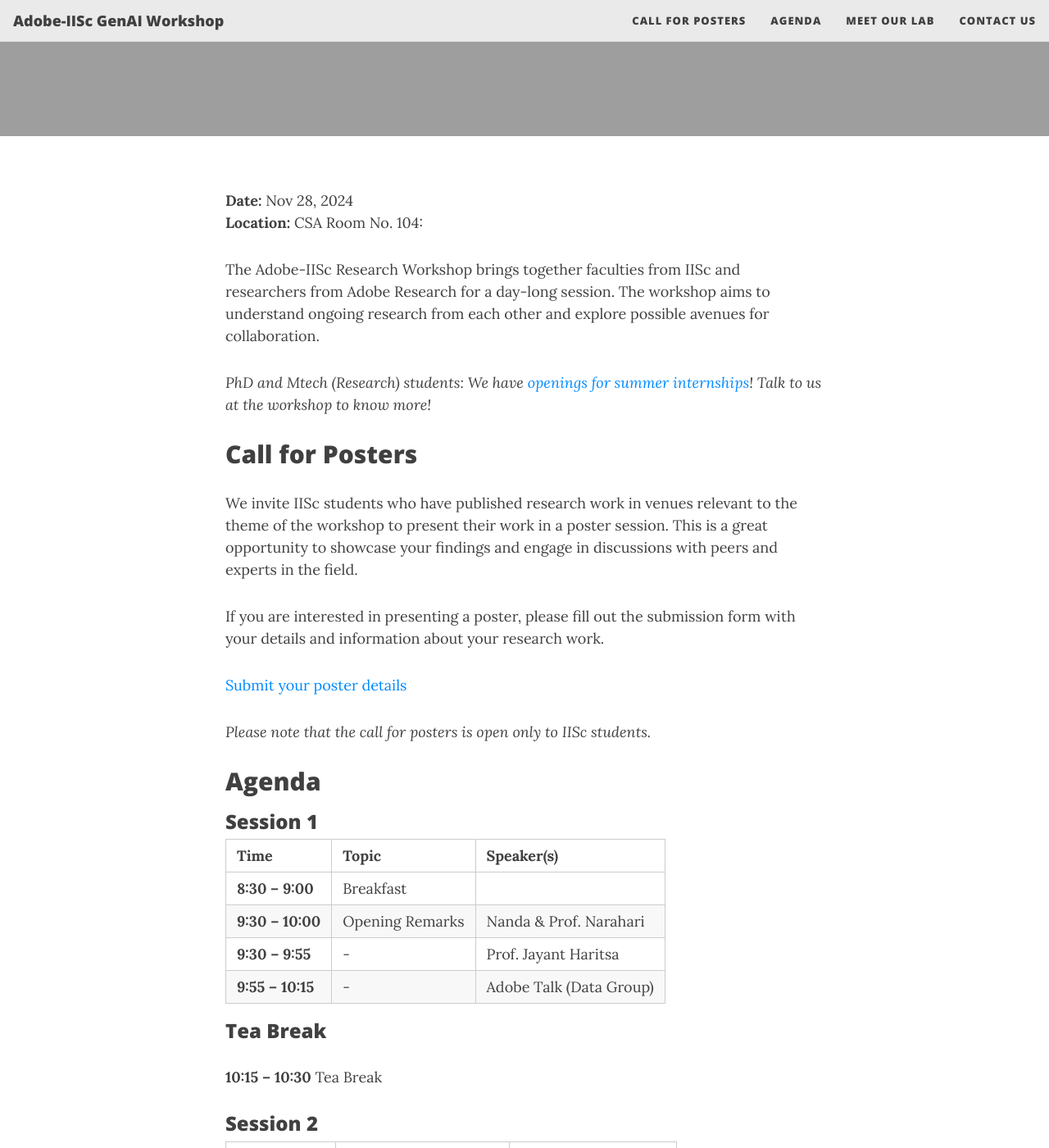
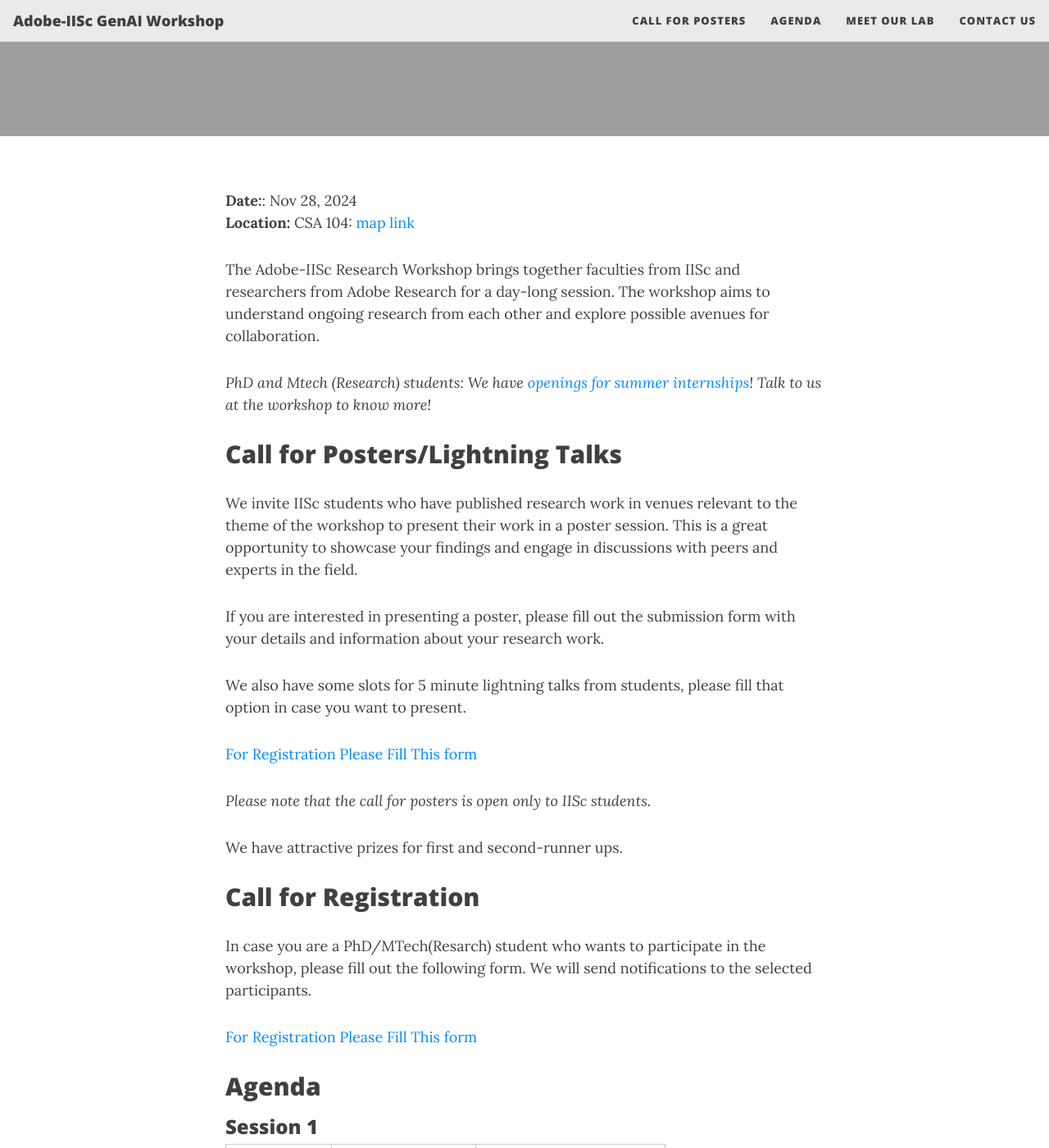
Before and after one commit to adobe-iisc-workshop/adobe-disc-workshop.github.io, a Jekyll site: the page built from index.md, in a window 1280 px wide and 1400 px high, scrolled down 555 px. Shown: the whole window at 82% size. Built offline with Jekyll 4.4.1, drawn with Linux system fonts in a browser that asks for light colours; nearby versions of some CDN libraries.

Commit message:
Update Desc

```diff
--- a/index.md
+++ b/index.md
@@ -5,24 +5,33 @@ subtitle: Nov 28, 2024
 cover-img: assets/img/bg2.jpg
 ---
 
-**Date:** Nov 28, 2024
-**Location:** CSA Room No. 104:
+**Date:**: Nov 28, 2024
+**Location:** CSA 104: [map link](https://www.google.com/maps/dir//csa+iisc/data=!4m6!4m5!1m1!4e2!1m2!1m1!1s0x3bae17d3b5a43863:0xe4240a4d6bc7a0da?sa=X&ved=1t:3061&ictx=111)
 
 The Adobe-IISc Research Workshop brings together faculties from IISc and researchers from Adobe Research for a day-long session. The workshop aims to understand ongoing research from each other and explore possible avenues for collaboration.
 
-_PhD and Mtech (Research) students: We have [openings for summer internships](https://adobe.wd5.myworkdayjobs.com/external_experienced/job/Bangalore/Research-PhD-Intern_R142469)! Talk to us at the workshop to know more!_
+_PhD and Mtech (Research) students: We have [openings for summer internships]()! Talk to us at the workshop to know more!_
 
-## Call for Posters
+## Call for Posters/Lightning Talks
 
 We invite IISc students who have published research work in venues relevant to the theme of the workshop to present their work in a poster session. This is a great opportunity to showcase your findings and engage in discussions with peers and experts in the field.
 
 If you are interested in presenting a poster, please fill out the submission form with your details and information about your research work.
 
-[Submit your poster details](https://forms.office.com/Pages/ResponsePage.aspx?id=l80Vb6f240Gyxa1Bk5dkdo5tvGoZ4OFLnHETYHkpxOFUOFZNVlREMUcyS040M0dBOUgxRENZMDFUOS4u)
+We also have some slots for 5 minute lightning talks from students, please fill that option in case you want to present.
+
+[For Registration Please Fill This form](https://forms.office.com/Pages/ResponsePage.aspx?id=l80Vb6f240Gyxa1Bk5dkdo5tvGoZ4OFLnHETYHkpxOFUQ0NDNjBSMFg1UzBES0c3NjVUR0FRVlpWMi4u)
 
 *Please note that the call for posters is open only to IISc students.*
 
+We have attractive prizes for first and second-runner ups.
 
+## Call for Registration
+
+In case you are a PhD/MTech(Resarch) student who wants to participate in the workshop, please fill out the following form. We will send notifications to the selected participants.
+
+
+[For Registration Please Fill This form](https://forms.office.com/Pages/ResponsePage.aspx?id=l80Vb6f240Gyxa1Bk5dkdo5tvGoZ4OFLnHETYHkpxOFUQ0NDNjBSMFg1UzBES0c3NjVUR0FRVlpWMi4u)
 ## Agenda
 
 ### Session 1
```
